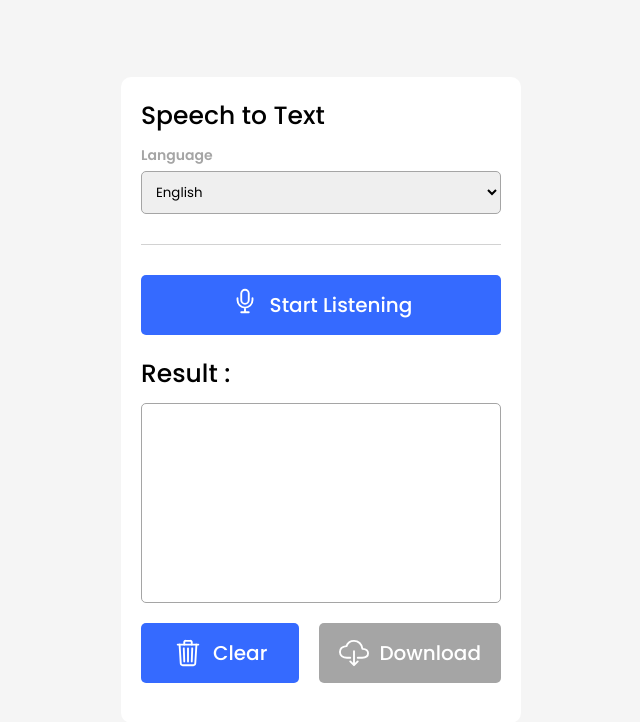
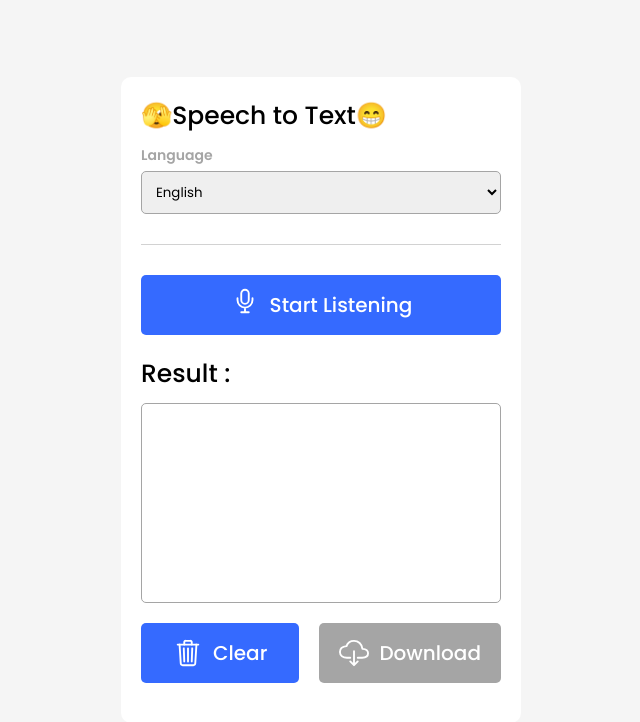
Before and after one commit to Rksuryawanshi/speech-to-text, a plain HTML site: page index.html in a window 1280 px wide. Shown: the whole page, without its empty margins (319-959 px from the left). Drawn offline with nearby package versions, Linux system fonts and the light colour scheme.

Commit message:
Update index.html

```diff
--- a/index.html
+++ b/index.html
@@ -9,7 +9,7 @@
   </head>
   <body>
     <div class="container">
-      <p class="heading">Speech to Text</p>
+      <p class="heading">🫣Speech to Text😁</p>
       <div class="options">
         <div class="anguage">
           <p>Language</p>
```
